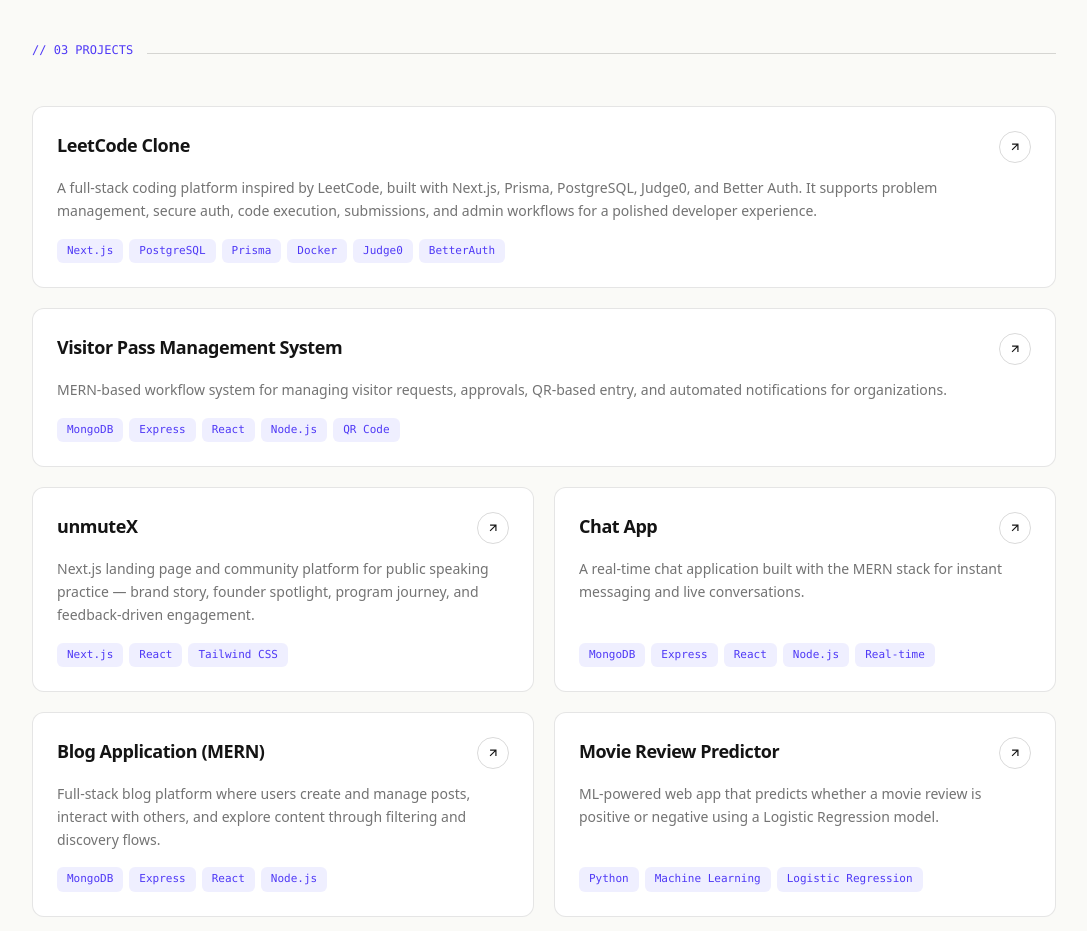
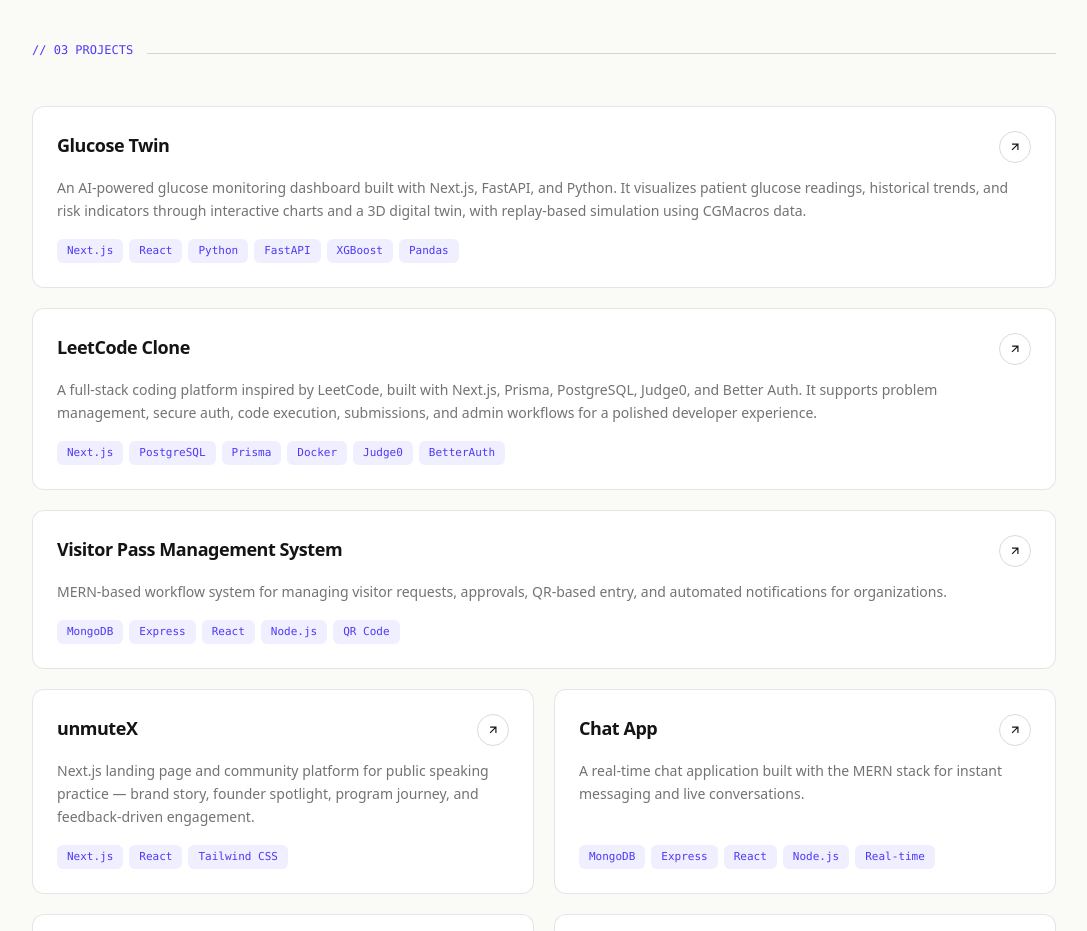
Before and after one commit to nikhilkumar011/portfolio-website, a Next.js app: page / in a window 1280 px wide. Shown: the part 2100-3031 px from the top of the page, without its empty margins (96-1183 px from the left). Built offline with nearby package versions, Linux system fonts and the light colour scheme.

Commit message:
add new project

```diff
--- a/components/projects-section.tsx
+++ b/components/projects-section.tsx
@@ -7,6 +7,13 @@
 };
 
 const PROJECTS: Project[] = [
+  {
+  name: "Glucose Twin",
+  desc: "An AI-powered glucose monitoring dashboard built with Next.js, FastAPI, and Python. It visualizes patient glucose readings, historical trends, and risk indicators through interactive charts and a 3D digital twin, with replay-based simulation using CGMacros data.",
+  tags: ["Next.js", "React", "Python", "FastAPI", "XGBoost", "Pandas"],
+  url: "https://github.com/god-akash/Glucose_Twin",
+  full: true,
+},
   {
     name: "LeetCode Clone",
     desc: "A full-stack coding platform inspired by LeetCode, built with Next.js, Prisma, PostgreSQL, Judge0, and Better Auth. It supports problem management, secure auth, code execution, submissions, and admin workflows for a polished developer experience.",
```
